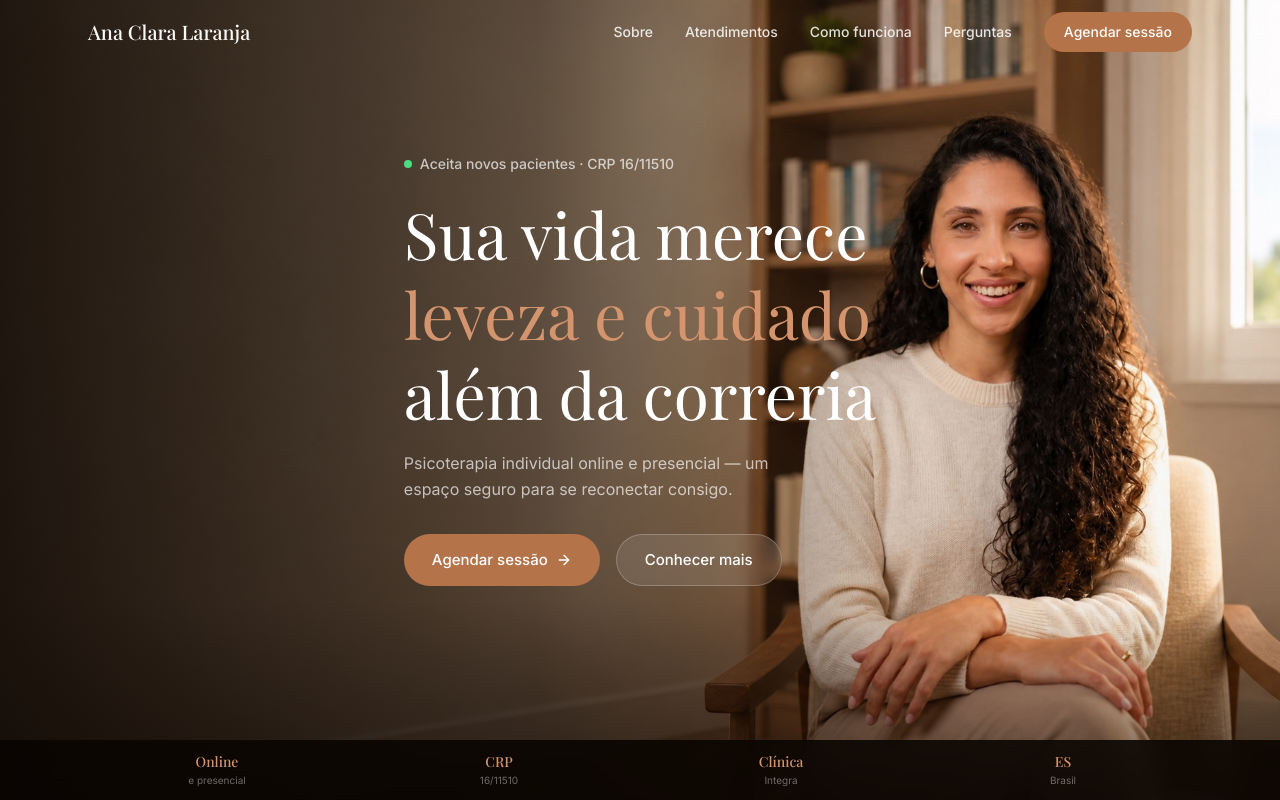
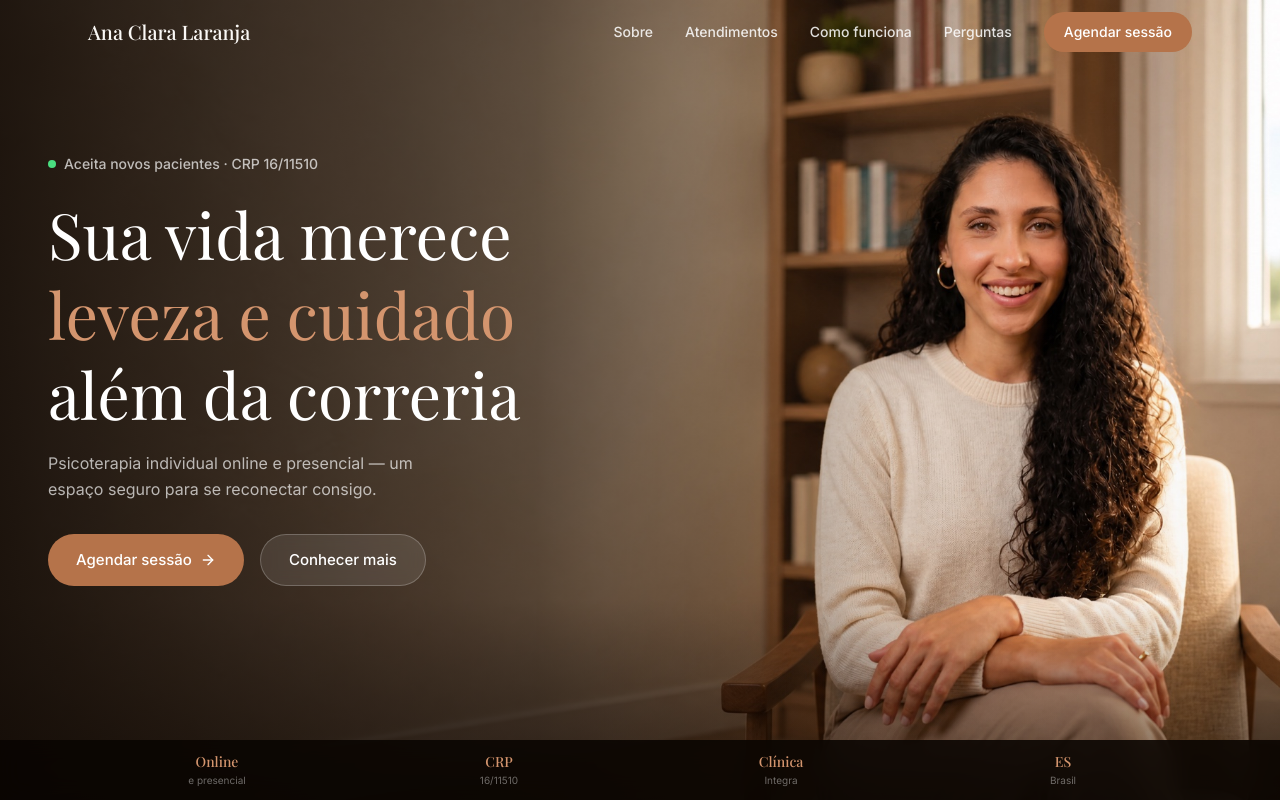
Before and after one commit to danlima-rgb/codetest, a React (Vite) app in the folder ana-clara/: page / in a window 1280 px wide. Shown: the top 800 px of the page. Built offline with nearby package versions, Linux system fonts and the light colour scheme; a web font is replaced by a local one.

Commit message:
Desktop hero: text anchored left, woman at 58% from edge
https://claude.ai/code/session_01LxZUVBEu8W7zuxfJnN4KUf

```diff
--- a/ana-clara/src/components/Hero.jsx
+++ b/ana-clara/src/components/Hero.jsx
@@ -115,7 +115,7 @@ export default function Hero() {
           <img
             src={fotoDesktop}
             alt="Ana Clara Laranja"
-            style={{ width: '100%', height: '100%', objectFit: 'cover', objectPosition: '70% center' }}
+            style={{ width: '100%', height: '100%', objectFit: 'cover', objectPosition: '58% center' }}
           />
           <div
             className="absolute inset-0"
@@ -128,8 +128,8 @@ export default function Hero() {
           />
         </div>
 
-        <div className="relative z-10 flex-1 max-w-6xl mx-auto px-10 flex flex-col justify-center">
-          <div className="max-w-lg">
+        <div className="relative z-10 flex-1 w-full px-12 flex flex-col justify-center">
+          <div style={{ maxWidth: '480px' }}>
             <div className="flex items-center gap-2 mb-5">
               <div className="w-2 h-2 rounded-full bg-green-400 animate-pulse" />
               <span className="text-sm font-medium" style={{ color: 'rgba(255,255,255,0.70)' }}>
```
